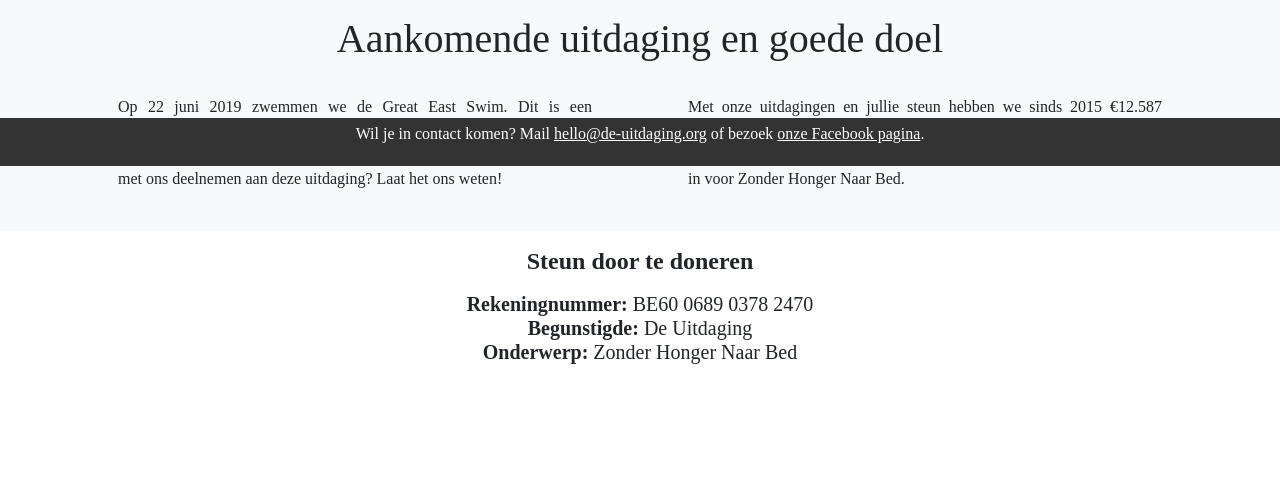
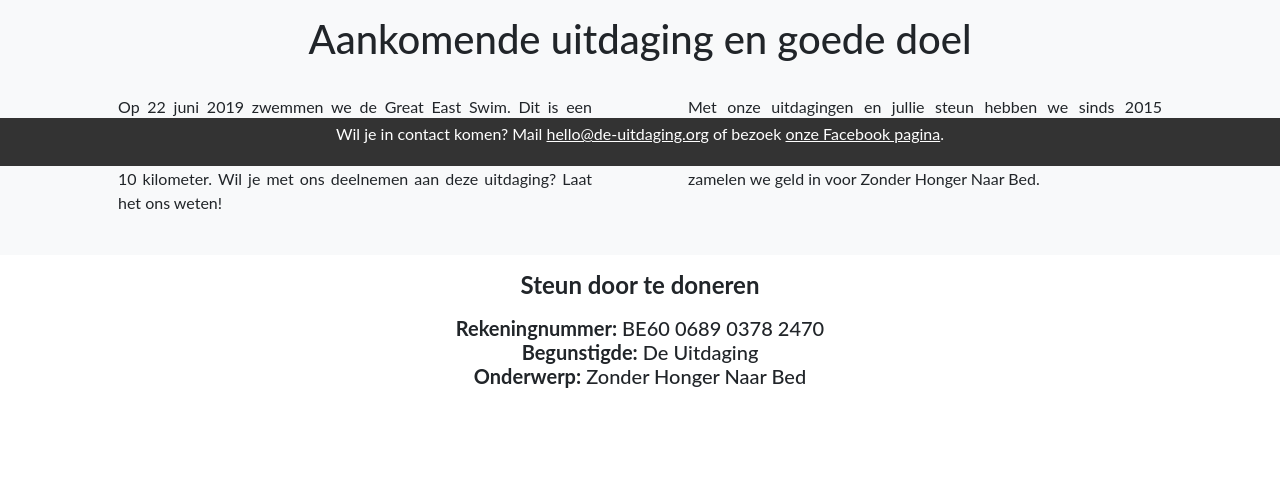
Before and after one commit to MichielVanthoor/de-uitdaging, a Flask app: page / in a window 1280 px wide. Shown: the part 634-1124 px from the top of the page. Before the commit the page ends 998 px from the top, so only its background shows below. Run offline with Flask 2, Linux system fonts and the light colour scheme; some libraries are stand-ins or nearby versions; some web fonts are replaced.

Commit message:
Change font to Lato

```diff
--- a/app/static/style.css
+++ b/app/static/style.css
@@ -1,17 +1,5 @@
-@font-face {
-        font-family: 'Avenir Next';
-        font-weight: normal;
-        font-style: normal;
-        font-variant:normal;
-        src: url('./fonts/AvenirNext-Regular/AvenirNext-Regular.eot?#iefix') format('eot'),
-        url('./fonts/AvenirNext-Regular/AvenirNext-Regular.otf')  format('opentype'),
-        url('./fonts/AvenirNext-Regular/AvenirNext-Regular.woff') format('woff'),
-        url('./fonts/AvenirNext-Regular/AvenirNext-Regular.ttf')  format('truetype'),
-        url('./fonts/AvenirNext-Regular/AvenirNext-Regular.svg#AvenirNext-Regular') format('svg');
-    }
-
 body {
-  font-family: "Avenir Next" !important;
+  font-family: "Lato" !important;
   padding-bottom: 70px; //Too make sure footer does not overlap text
 }
 
```
